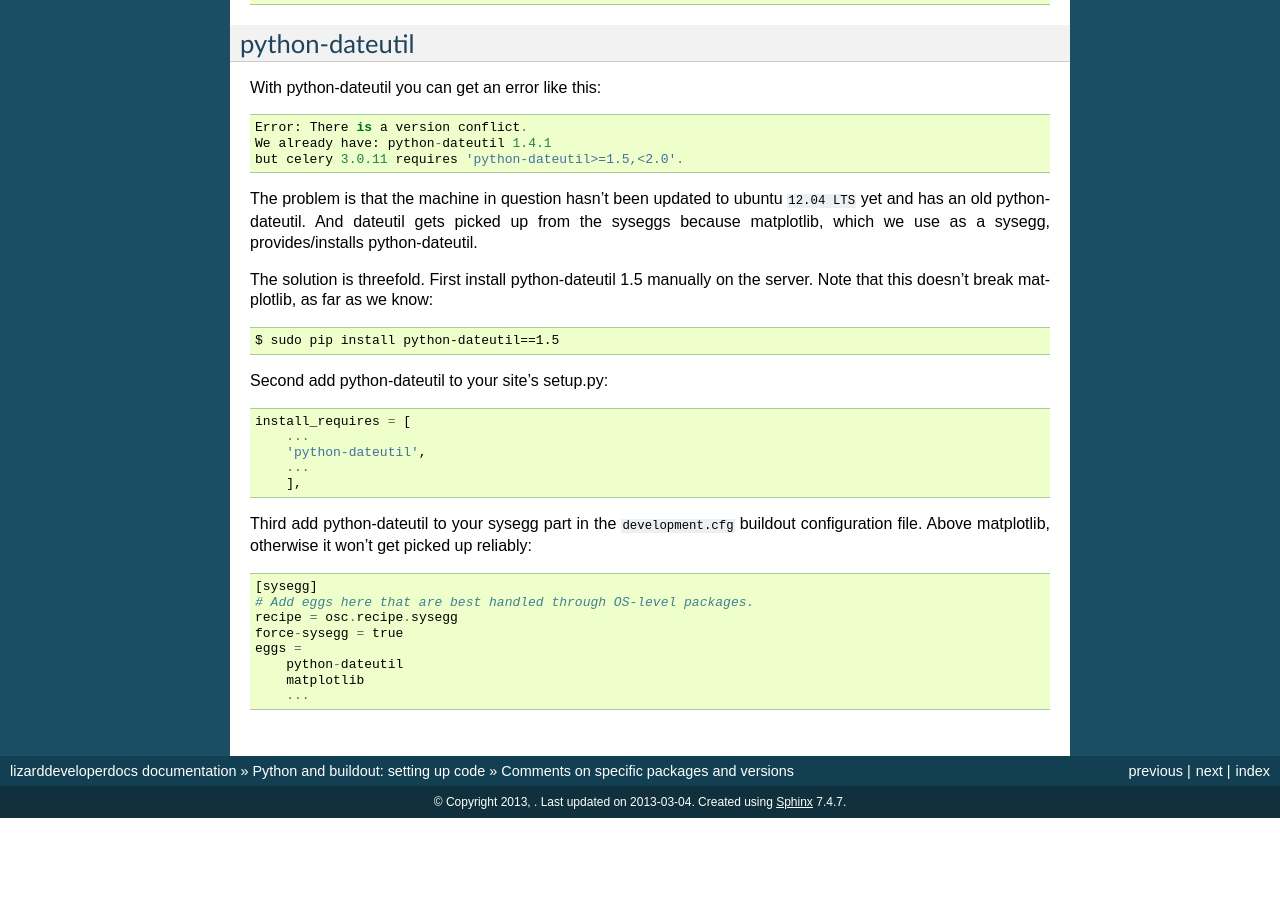
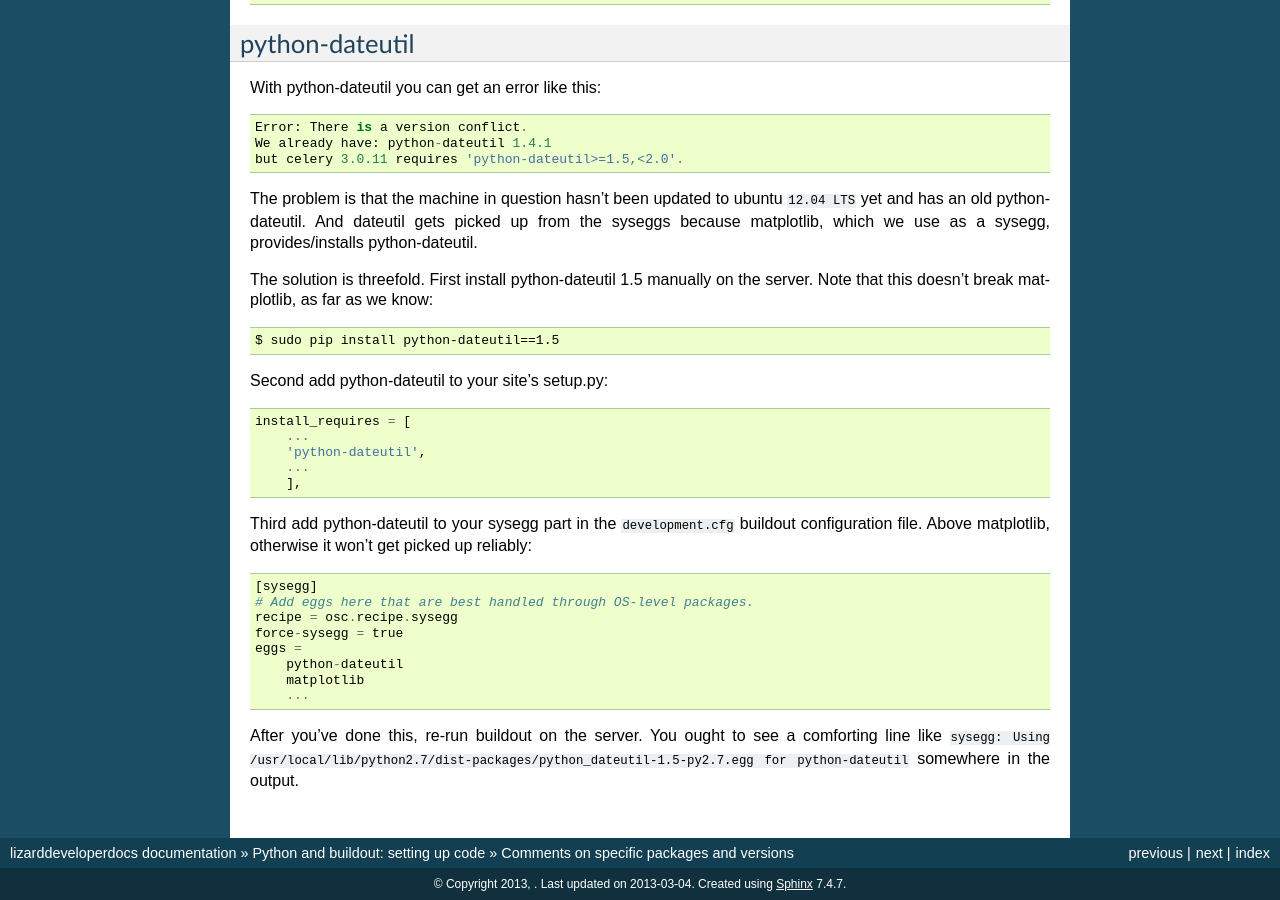
Before and after one commit to pombredanne/lizarddeveloperdocs, a Sphinx documentation site: the page built from doc/source/packagecomments.rst, in a window 1280 px wide and 900 px high, scrolled down 1599 px. Built offline with Sphinx 7.4.7, drawn with Linux system fonts in a browser that asks for light colours; before the commit the page ends 2417 px from its top, so only the background shows below that.

Commit message:
Adding closing comment on python-dateutil

```diff
--- a/doc/source/packagecomments.rst
+++ b/doc/source/packagecomments.rst
@@ -139,3 +139,8 @@ up reliably::
         python-dateutil
         matplotlib
         ...
+
+After you've done this, re-run buildout on the server. You ought to see a
+comforting line like ``sysegg: Using
+/usr/local/lib/python2.7/dist-packages/python_dateutil-1.5-py2.7.egg for
+python-dateutil`` somewhere in the output.
```
